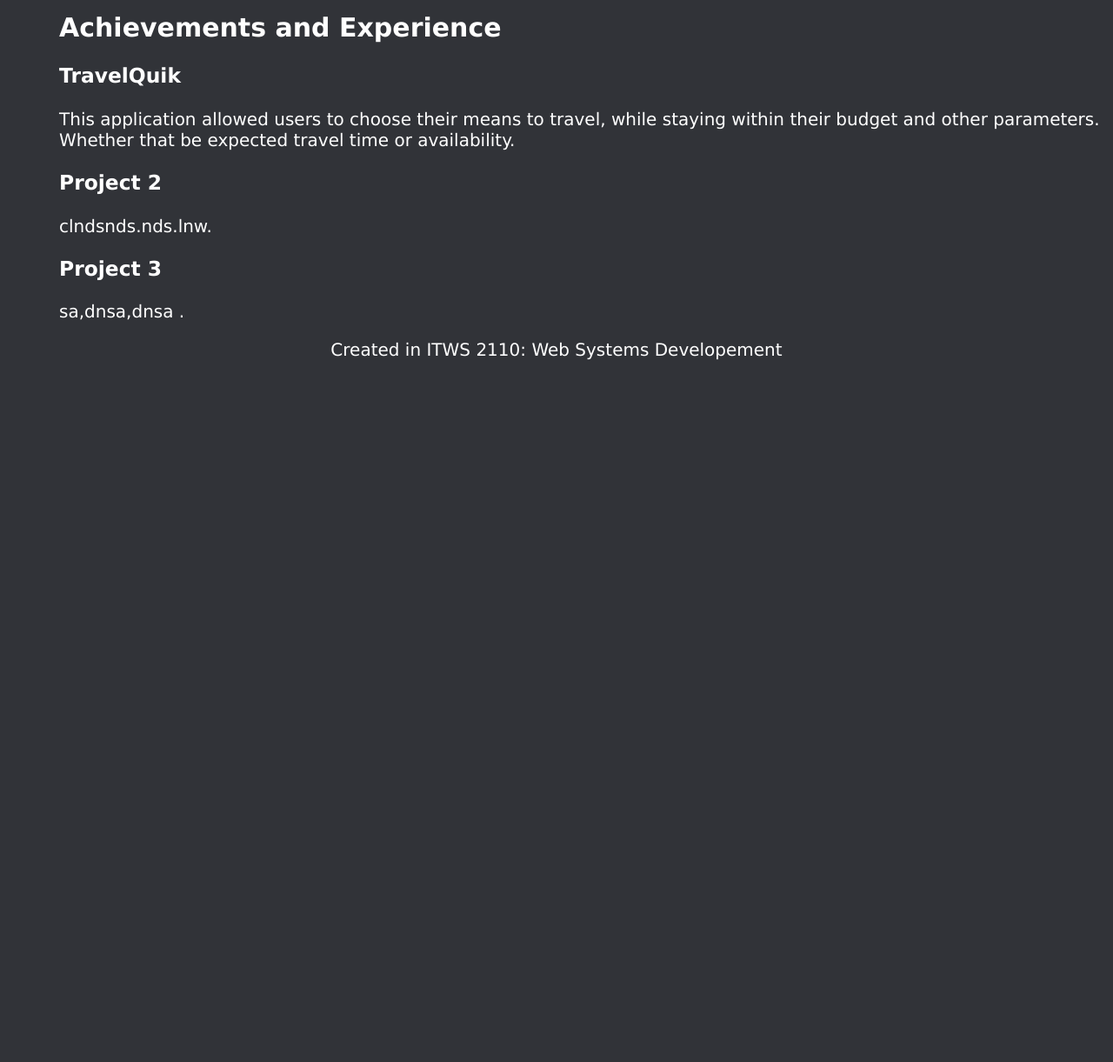
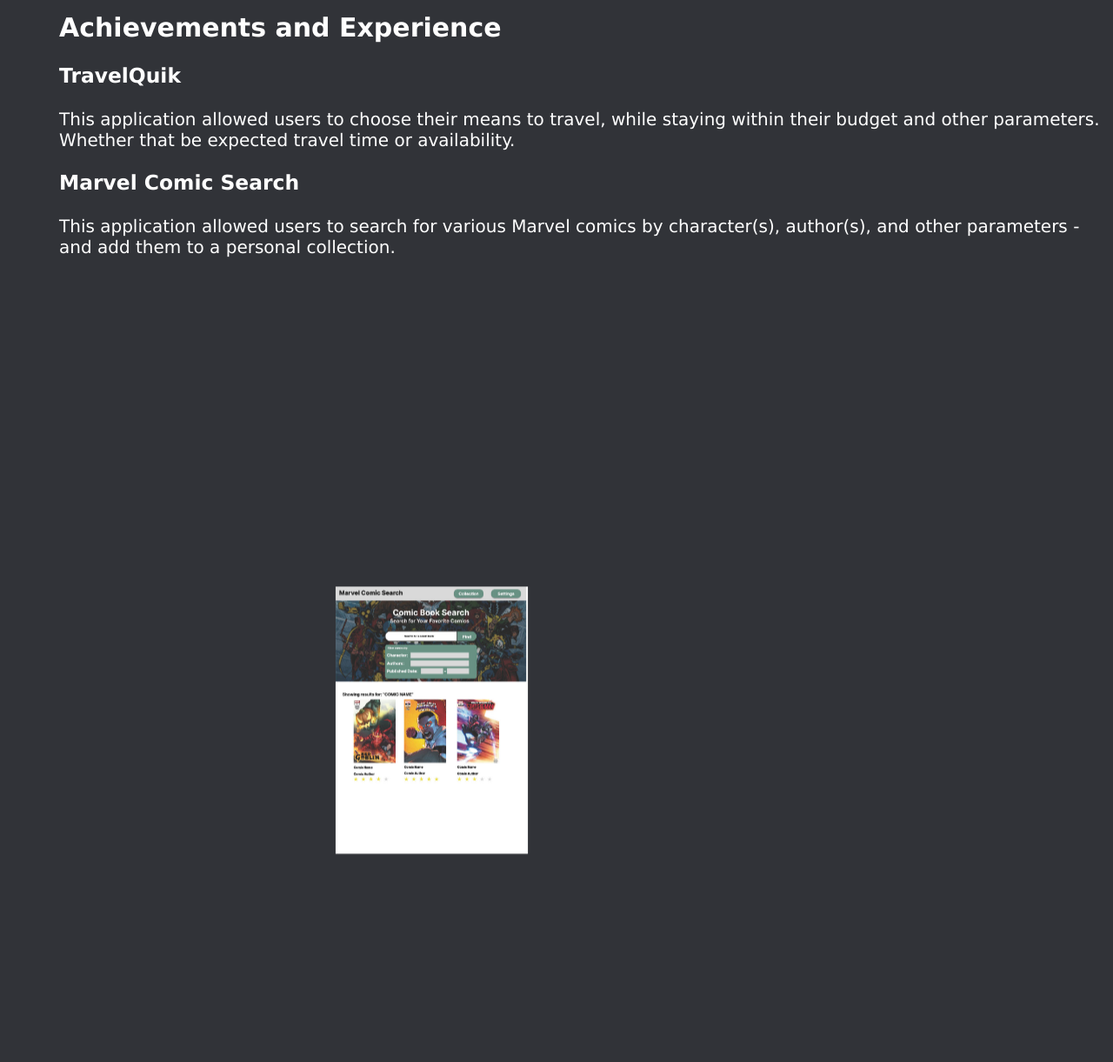
Before and after one commit to RPI-ITWS/ITWS2110-team14, a PHP site: page /lab1/index.html in a window 1280 px wide. Shown: the part 1759-2980 px from the top of the page at 87% size. Before the commit the page ends 2173 px from the top, so only its background shows below. Run offline with PHP 8.4, Linux system fonts and the light colour scheme.

Commit message:
added marvel comic search text + img

```diff
--- a/lab1/index.html
+++ b/lab1/index.html
@@ -24,7 +24,7 @@
     <!-- About our group -->
     <div id = "aboutUs">
       <h2>About Us</h2>
-      <p>
+      <p >
         The future of online shopping at RPI. Why not buy or sell?
       </p>
     </div>
@@ -92,8 +92,9 @@
         expected travel time or availability.
       </p>
 
-      <h3>Project 2</h3>
-      <p>clndsnds.nds.lnw.</p>
+      <h3>Marvel Comic Search</h3>
+      <p>This application allowed users to search for various Marvel comics by character(s), author(s), and other parameters - and add them to a personal collection.</p>
+      <img src = "marvel-comics.jpg" alt = "Marvel Comics Search Page Mockup" class = "mockupImage">
 
       <h3>Project 3</h3>
       <p>sa,dnsa,dnsa . </p>
--- a/lab1/styles.css
+++ b/lab1/styles.css
@@ -44,6 +44,13 @@
    margin-right: none;
    padding: none;
    width: 200px;
+}
+
+.mockupImage { /* For mockup images on the main page */
+   scale: 30%;
+   padding: none;
+   margin-left: 60px;
+
 }
 
 .roundHeadshotsAidanPersonalTest { /* Makes headshots on the home page circular */
```
Also changed, not shown: lab1/marvel-comics.jpg (added).
